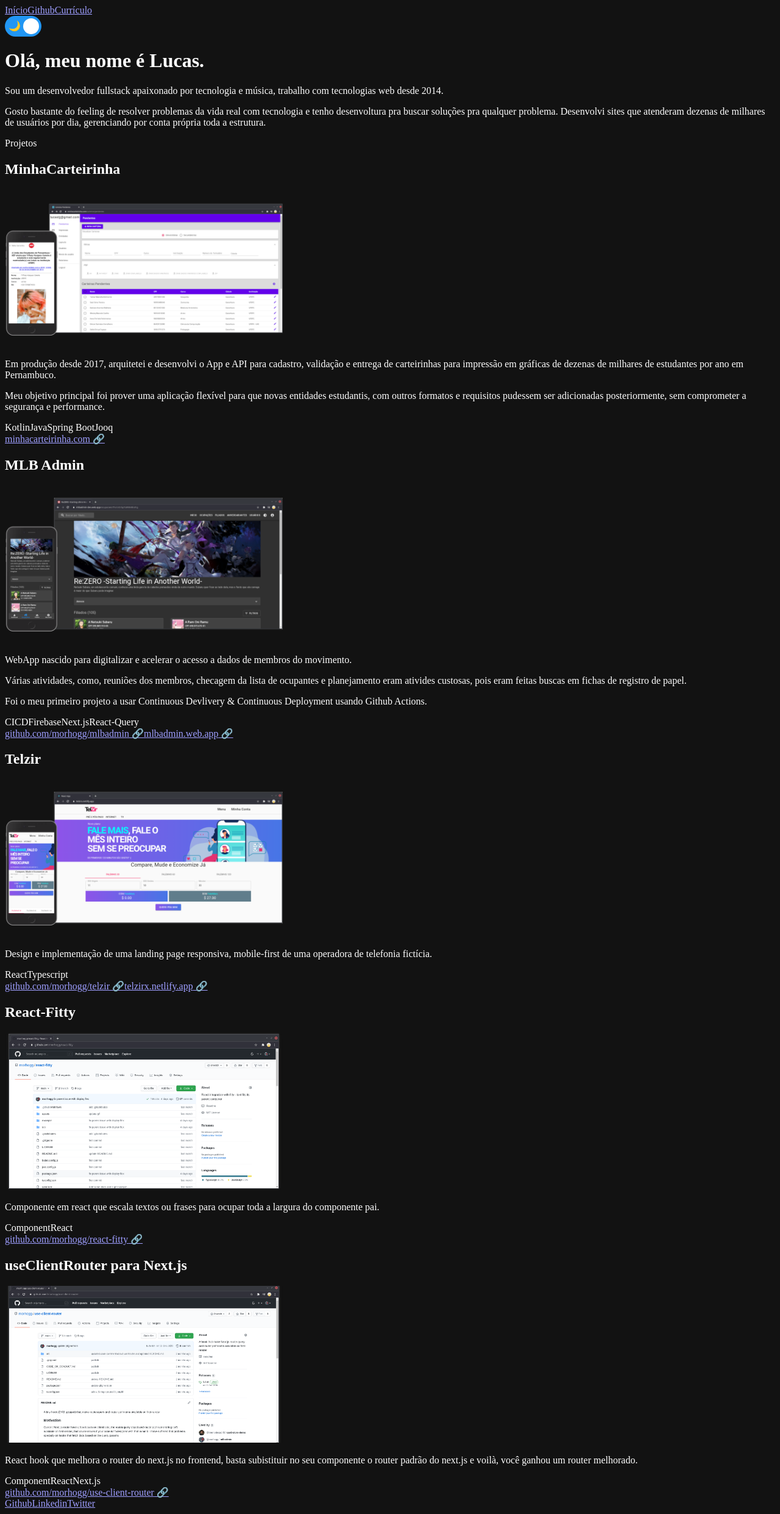
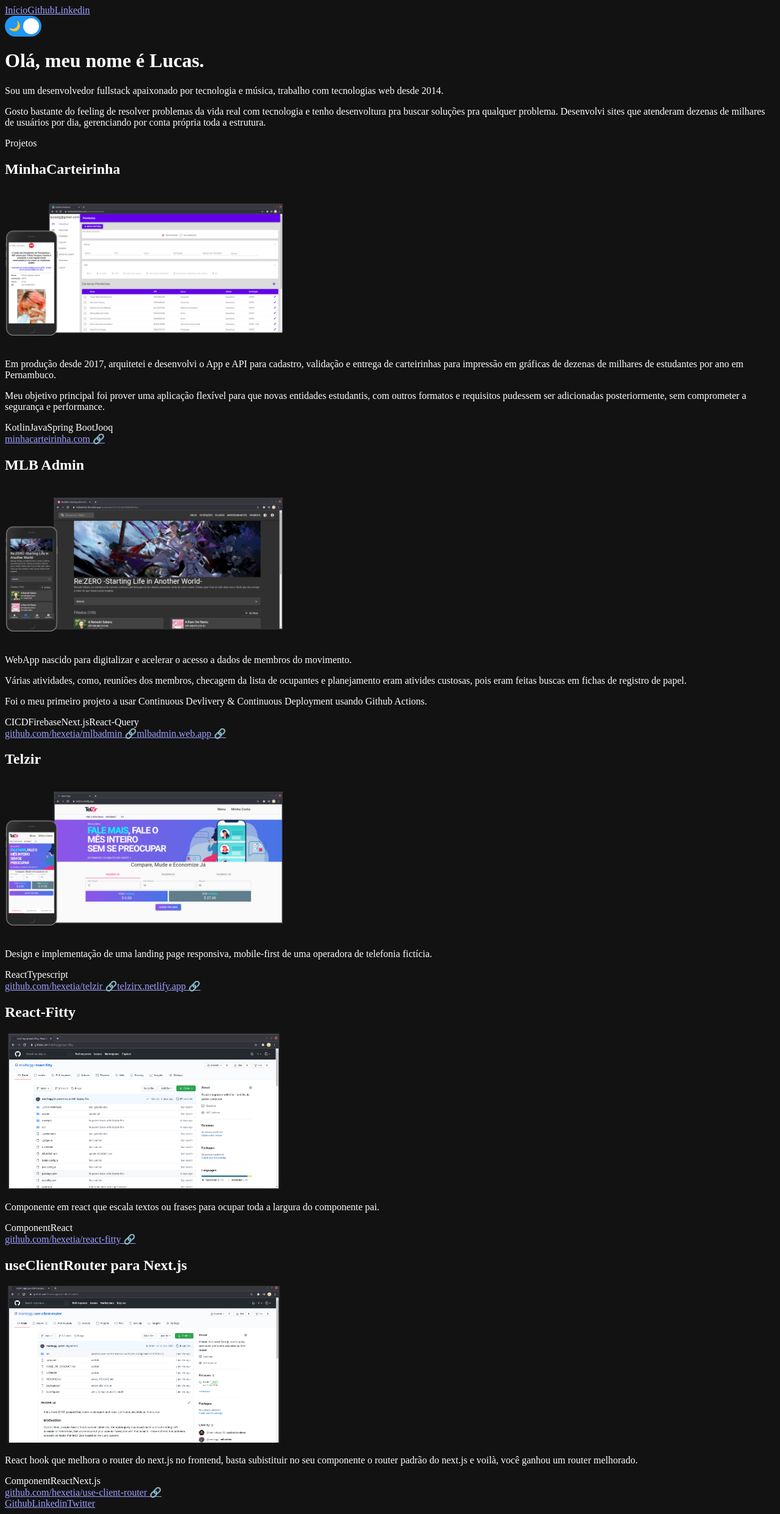
Before and after one commit to hexetia/lucasdev, a Next.js app: page / in a window 1280 px wide. Shown: the whole page at 61% size. Built offline with nearby package versions, Linux system fonts and the light colour scheme.

Commit message:
feat: replace the curriculum link for the linkedin link

```diff
--- a/components/PageMenu.tsx
+++ b/components/PageMenu.tsx
@@ -10,16 +10,12 @@ export const PageMenu = () => (
       <Link href='/'>
         <a className='px-3 lg:px-6 pl-0 lg:pl-0'>Início</a>
       </Link>
-      <Link href='/'>
-        <a className='px-3 pr-0 lg:px-6' target='_blank' href='https://github.com/morhogg'>
-          Github
-        </a>
-      </Link>
-      <Link href='/'>
-        <a className='px-3 pr-0 lg:px-6' target='_blank' href='/Lucas Nascimento - Curriculo.pdf'>
-          Currículo
-        </a>
-      </Link>
+      <a className='px-3 pr-0 lg:px-6' target='_blank' href='https://github.com/hexetia'>
+        Github
+      </a>
+      <a className='px-3 pr-0 lg:px-6' target='_blank' href='https://www.linkedin.com/in/lucasdev7'>
+        Linkedin
+      </a>
       {/*<Link href='/'>*/}
       {/*  <a className='px-3 lg:px-6' href='#contact'>*/}
       {/*    Sobre*/}
--- a/pages/index.tsx
+++ b/pages/index.tsx
@@ -54,7 +54,7 @@ export default function Home() {
           name='MLB Admin'
           href='/projetos/mlb'
           link='https://mlbadmin.web.app'
-          githubLink='https://github.com/morhogg/mlbadmin'
+          githubLink='https://github.com/hexetia/mlbadmin'
           img='/mlb.png'
           description={
             <>
@@ -82,7 +82,7 @@ export default function Home() {
           img='/telzirWeb.png'
           href='https://telzirx.netlify.app'
           link='https://telzirx.netlify.app'
-          githubLink='https://github.com/morhogg/telzir'
+          githubLink='https://github.com/hexetia/telzir'
           externalHref
           description={
             <>
@@ -100,8 +100,8 @@ export default function Home() {
         <Project
           name='React-Fitty'
           img='/react-fitty.png'
-          href='https://github.com/morhogg/react-fitty'
-          link='https://github.com/morhogg/react-fitty'
+          href='https://github.com/hexetia/react-fitty'
+          link='https://github.com/hexetia/react-fitty'
           externalHref
           description={
             <>
@@ -120,8 +120,8 @@ export default function Home() {
           name='useClientRouter para Next.js'
           img='/use-client-router.png'
           externalHref
-          href='https://github.com/morhogg/use-client-router'
-          link='https://github.com/morhogg/use-client-router'
+          href='https://github.com/hexetia/use-client-router'
+          link='https://github.com/hexetia/use-client-router'
           description={
             <>
               <div className='text-base'>
--- a/pages/projetos/mlb.tsx
+++ b/pages/projetos/mlb.tsx
@@ -58,7 +58,7 @@ export default function MLBPage() {
             <a
               className='underline text-blue-600 hover:text-blue-800 visited:text-purple-600 inline-flex text-sm no-underline'
               target='_blank'
-              href='https://github.com/morhogg/mlbadmin/blob/main/scripts/useNextRewritesInFirebase.js'
+              href='https://github.com/hexetia/mlbadmin/blob/main/scripts/useNextRewritesInFirebase.js'
             >
               script pode visto aqui.
             </a>
@@ -76,7 +76,7 @@ export default function MLBPage() {
               <a
                 className='underline text-blue-600 hover:text-blue-800 visited:text-purple-600 inline-flex text-sm no-underline'
                 target='_blank'
-                href='https://github.com/morhogg/use-client-router'
+                href='https://github.com/hexetia/use-client-router'
               >
                 useClientRouter
               </a>
```
